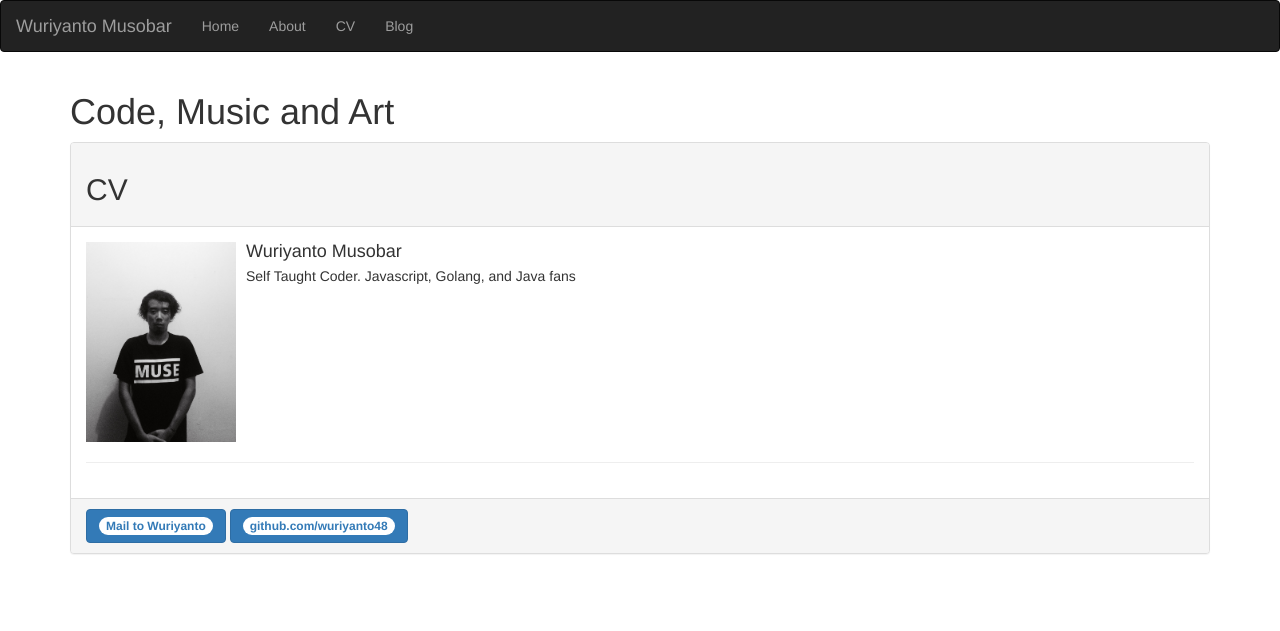
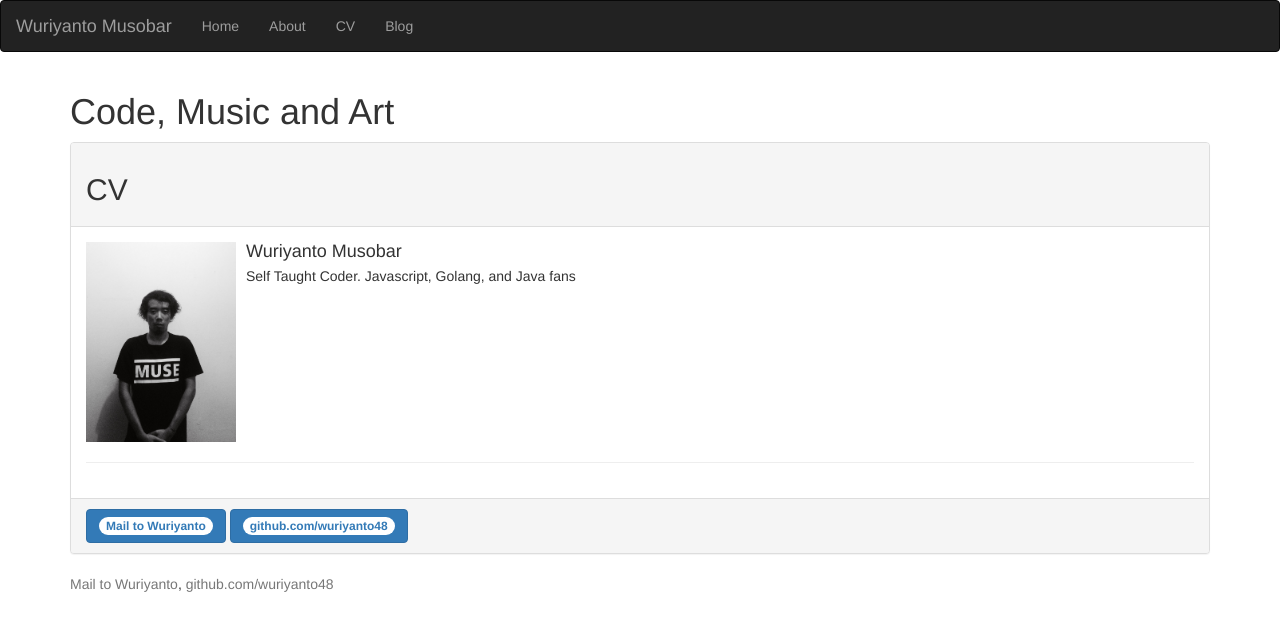
Before and after one commit to wuriyanto48/wuriyanto48.github.io, a Jekyll site: the page built from cv/index.html, in a window 1280 px wide. Shown: the top 631 px of the page. Built offline with Jekyll 4.4.1, drawn with Linux system fonts in a browser that asks for light colours; nearby versions of some CDN libraries.

Commit message:
adding footer

```diff
--- a/_layouts/default.html
+++ b/_layouts/default.html
@@ -25,7 +25,7 @@
 		<h1>Code, Music and Art</h1>
 	</div><!-- /.blurb -->
         <div class="panel panel-default">
-		<div class="panel-heading"><h2>{{ page.title_header }}</h2></div>
+					<div class="panel-heading"><h2>{{ page.title_header }}</h2></div>
           <div class="panel-body">{{ content }}</div>
           <div class="panel-footer">
             <a type="button" class="btn btn-primary" href="mailto:wuriyanto48@yahoo.co.id"><span class="badge">Mail to Wuriyanto</span></a>
@@ -33,5 +33,11 @@
           </div>
         </div>
       </div><!-- /.container -->
+			<footer class="footer">
+		 		<div class="container">
+					<a href="mailto:wuriyanto48@yahoo.co.id"><span class="text-muted">Mail to Wuriyanto</span></a>,
+			 		<a href="https://github.com/wuriyanto48"><span class="text-muted">github.com/wuriyanto48</span></a>
+		 		</div>
+	 		</footer>
     </body>
 </html>
```
